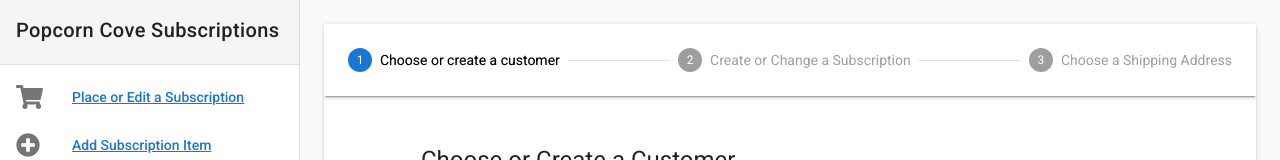
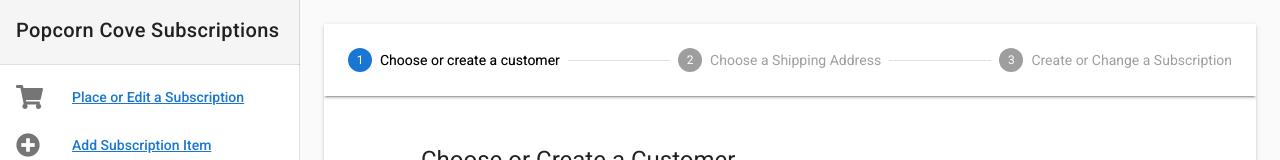
Before and after one commit to pianomanfrazier/popcorncove_subscriptions, a Vue app in the folder client/: page / in a window 1280 px wide. Shown: the top 160 px of the page. Built offline with nearby package versions, Linux system fonts and the light colour scheme; no server answers; what vue-toasted would draw is missing.

Commit message:
update stepper description order

```diff
--- a/client/src/components/Order.vue
+++ b/client/src/components/Order.vue
@@ -7,11 +7,11 @@
       </v-stepper-step>
       <v-divider></v-divider>
       <v-stepper-step :complete="stepper > 2" step="2">
-        Create or Change a Subscription
+        Choose a Shipping Address
       </v-stepper-step>
       <v-divider></v-divider>
       <v-stepper-step :complete="stepper > 3" step="3">
-        Choose a Shipping Address
+        Create or Change a Subscription
       </v-stepper-step>
     </v-stepper-header>
     <v-stepper-items>
```
